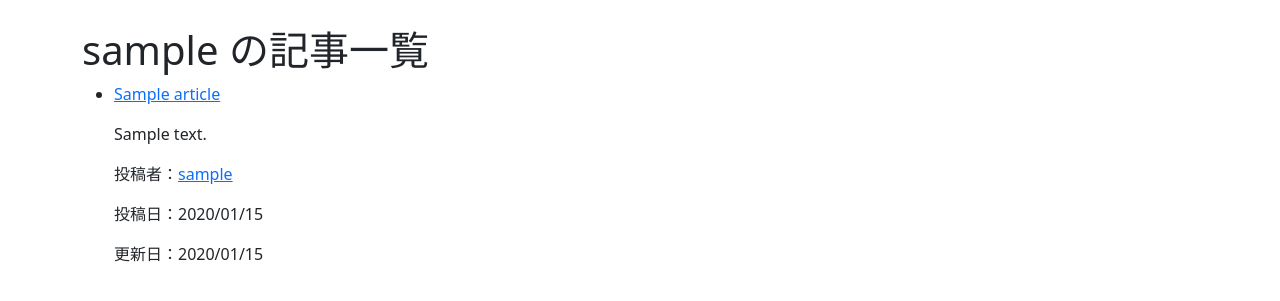
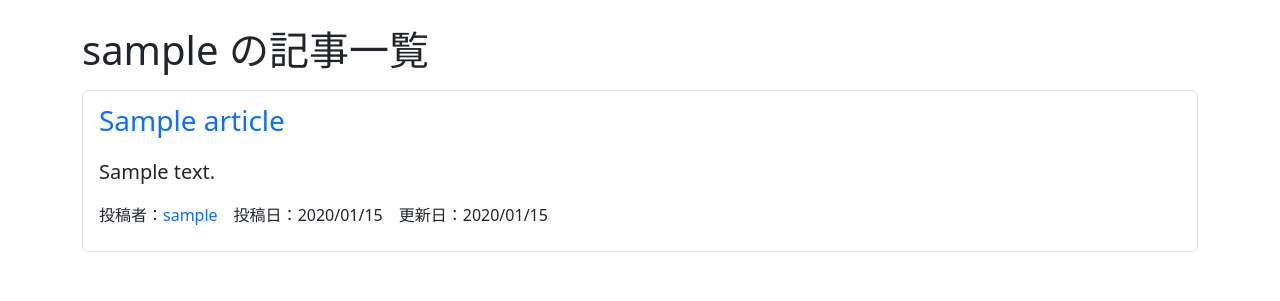
Before and after one commit to ryohei-funamoto/django_simple_blog, a Django app: page /author/1/ in a window 1280 px wide. Shown: the part 70-371 px from the top of the page. Run offline with Django 5.2, Linux system fonts and the light colour scheme; tables that the repository leaves empty hold one stand-in row (values such as "Sample post"); some libraries are stand-ins or nearby versions.

Commit message:
feat: 著者別記事一覧ページに Bootstrap を適用
feat: 著者別記事一覧ページに Bootstrap を適用

```diff
--- a/simple_blog/templates/simple_blog/author.html
+++ b/simple_blog/templates/simple_blog/author.html
@@ -2,29 +2,31 @@
 {% block title %}{{ author.username }} の記事一覧 | {{ block.super }}{% endblock %}
 {% block content %}
     <h1>{{ author.username }} の記事一覧</h1>
-    <ul class="articles">
+    <ul class="articles list-group mt-3">
         {% for article in page_obj %}
-            <li class="article">
-                <p><a href="{% url 'simple_blog:show' id=article.id %}">{{ article.title }}</a></p>
-                <p>{{ article.content|truncatechars:50 }}</p>
-                <p>投稿者：<a href="{% url 'simple_blog:author' id=article.user.id %}">{{ article.user }}</a></p>
-                <p>投稿日：<time datetime="{{ article.created_at|date:'Y-m-d' }}">{{ article.created_at|date:'Y/m/d' }}</time></p>
-                <p>更新日：<time datetime="{{ article.updated_at|date:'Y-m-d' }}">{{ article.updated_at|date:'Y/m/d' }}</time></p>
+            <li class="article list-group-item">
+                <p class="fs-3"><a href="{% url 'simple_blog:show' id=article.id %}" class="text-decoration-none">{{ article.title }}</a></p>
+                <p class="fs-5">{{ article.content|truncatechars:50 }}</p>
+                <div class="d-flex flex-column flex-sm-row">
+                    <p class="fs-6 me-3 mb-3">投稿者：<a href="{% url 'simple_blog:author' id=article.user.id %}" class="text-decoration-none">{{ article.user }}</a></p>
+                    <p class="fs-6 me-3 mb-3">投稿日：<time datetime="{{ article.created_at|date:'Y-m-d' }}">{{ article.created_at|date:'Y/m/d' }}</time></p>
+                    <p class="fs-6">更新日：<time datetime="{{ article.updated_at|date:'Y-m-d' }}">{{ article.updated_at|date:'Y/m/d' }}</time></p>
+                </div>
             </li>
         {% empty %}
-            <li>投稿された記事はありません。</li>
+            <li class="list-group-item">投稿された記事はありません。</li>
         {% endfor %}
     </ul>
 
     {% if page_obj.paginator.num_pages > 1 %}
-        <ul class="pagination">
+        <ul class="pagination mt-3 justify-content-center">
             {% if page_obj.has_previous %}
                 <li class="page-item"><a href="?page={{ page_obj.previous_page_number }}" class="page-link">前のページへ</a></li>
             {% endif %}
             {% for page_num in page_obj.paginator.page_range %}
                 <li class="page-item">
                     {% if page_num == page_obj.number %}
-                        <span class="page-link">{{ page_num }}</span>
+                        <span class="page-link active">{{ page_num }}</span>
                     {% else %}
                         <a href="?page={{ page_num }}" class="page-link">{{ page_num }}</a>
                     {% endif %}
```
